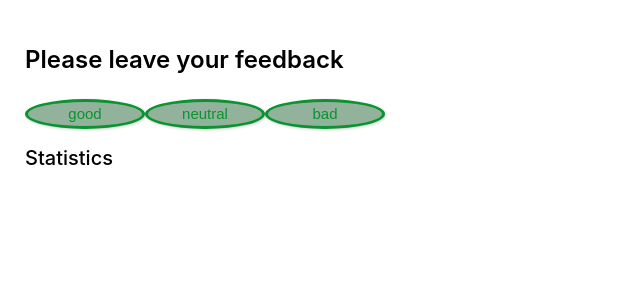
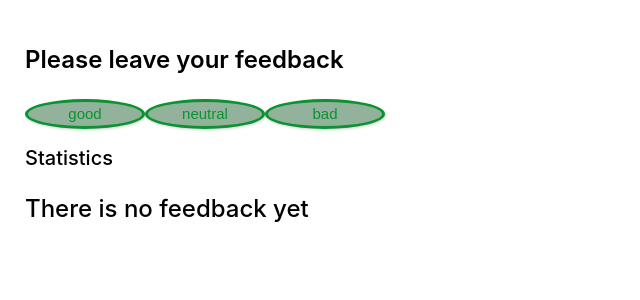
Before and after one commit to stanislav-kintoriak/goit-react-hw-04-feedback, a React (Create React App) app: page / in a window 1280 px wide. Shown: the top 300 px of the page, without its empty margins (0-640 px from the left). Built offline with nearby package versions, Linux system fonts and the light colour scheme.

Commit message:
commit for notification fix

```diff
--- a/src/components/Statistics/Notification/Notification.js
+++ b/src/components/Statistics/Notification/Notification.js
@@ -2,7 +2,7 @@ import propTypes from 'prop-types';
 import css from './Notification.module.css';
 
 export const Notification = ({ message }) => {
-  return <p className={css.notification}>{message}</p>;
+  return <p className={css.notification}>{message}</p>
 };
 
 Notification.propTypes = {
--- a/src/components/Statistics/Statistics.js
+++ b/src/components/Statistics/Statistics.js
@@ -12,8 +12,7 @@ export const Statistics = ({
   return (
     <>
       <h2 className={css.statistic__title}>Statistics</h2>
-      {total === 0 ? (
-        <Notification massage="There is no feedback yet" />
+      {total === 0 ? (<Notification message="There is no feedback yet"/>
       ) : (
         <ul className={css.statistics__list}>
           <li>
```
